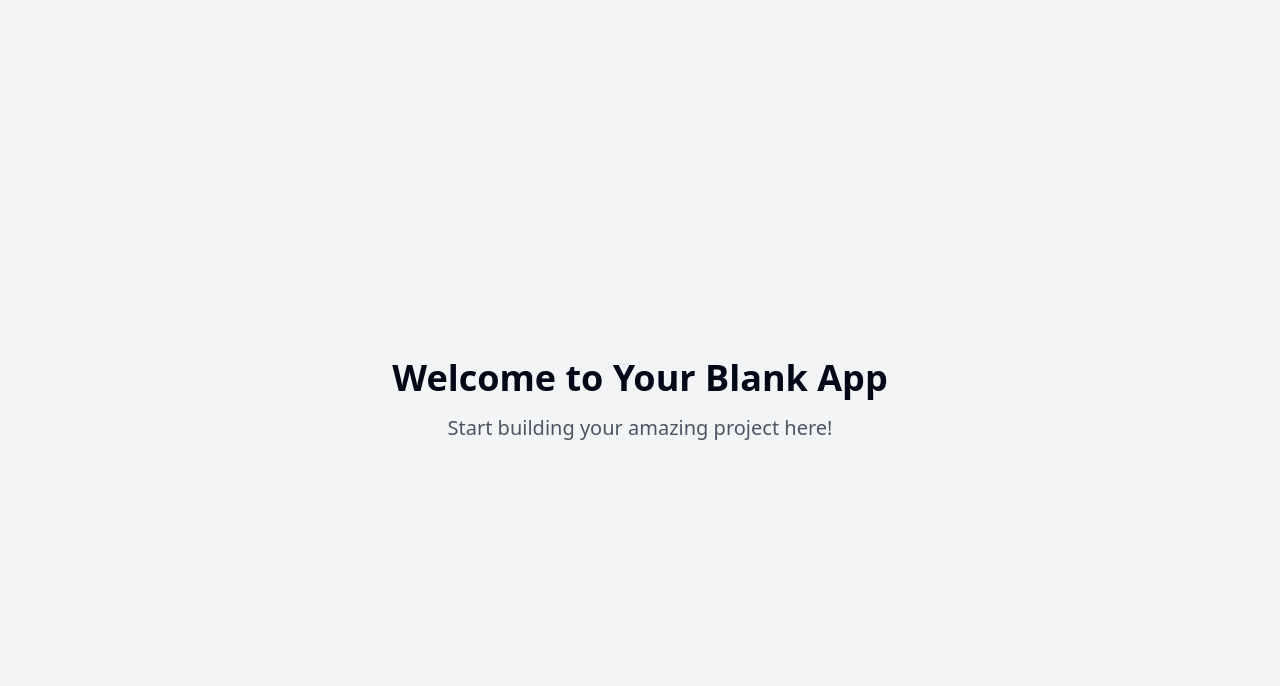
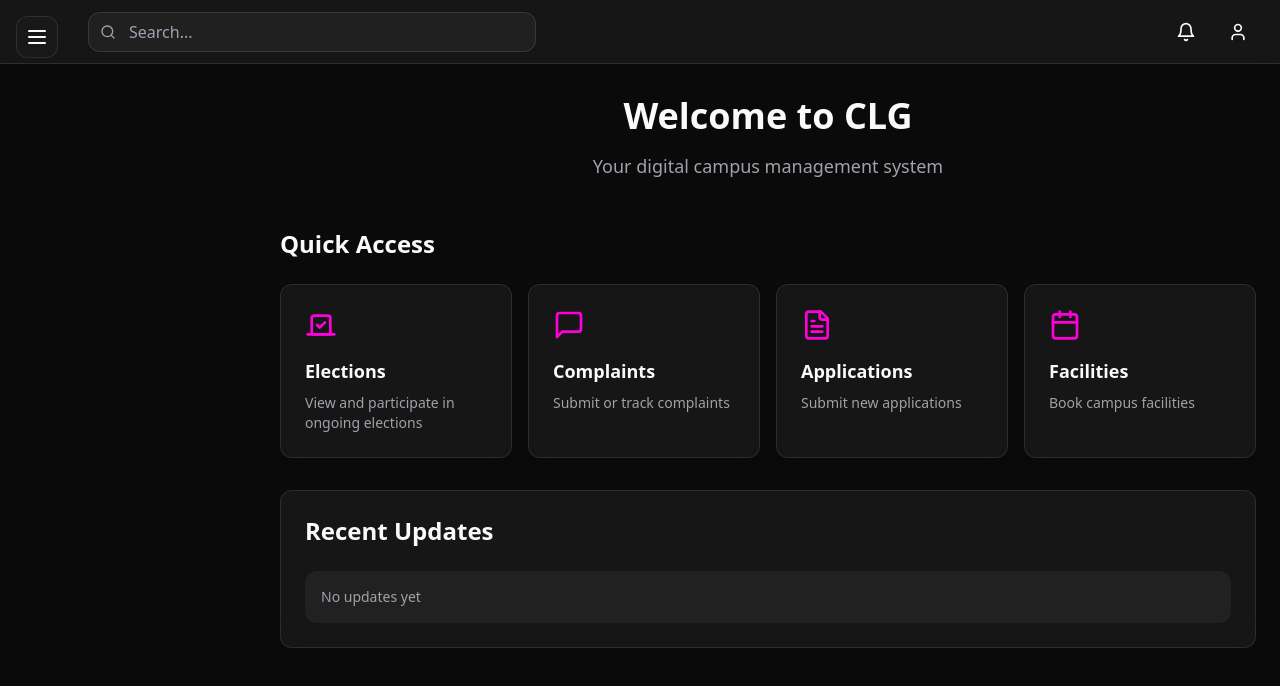
Before and after one commit to saitejainampudi/college-connective, a React (Vite) app: page / in a window 1280 px wide. Shown: the top 686 px of the page. Built offline with nearby package versions, Linux system fonts and the light colour scheme.

Commit message:
Implement Clg PWA
This commit implements the Clg PWA, a Progressive Web App designed to digitize and streamline college administrative functions.  The app includes features for elections, complaints, budget management, applications, and more.  A dark-themed UI is used.

```diff
--- /dev/null
+++ b/src/components/dashboard/QuickAccess.tsx
@@ -0,0 +1,47 @@
+
+import { FileText, MessageSquare, Vote, Calendar } from "lucide-react";
+
+const quickAccessItems = [
+  {
+    title: "Elections",
+    icon: Vote,
+    description: "View and participate in ongoing elections",
+    link: "/elections",
+  },
+  {
+    title: "Complaints",
+    icon: MessageSquare,
+    description: "Submit or track complaints",
+    link: "/complaints",
+  },
+  {
+    title: "Applications",
+    icon: FileText,
+    description: "Submit new applications",
+    link: "/applications",
+  },
+  {
+    title: "Facilities",
+    icon: Calendar,
+    description: "Book campus facilities",
+    link: "/facilities",
+  },
+];
+
+export function QuickAccess() {
+  return (
+    <div className="grid grid-cols-1 md:grid-cols-2 lg:grid-cols-4 gap-4">
+      {quickAccessItems.map((item) => (
+        <a
+          key={item.title}
+          href={item.link}
+          className="glass-card hover-scale p-6 rounded-xl"
+        >
+          <item.icon className="h-8 w-8 mb-4 text-primary" />
+          <h3 className="text-lg font-semibold mb-2">{item.title}</h3>
+          <p className="text-sm text-muted-foreground">{item.description}</p>
+        </a>
+      ))}
+    </div>
+  );
+}
--- /dev/null
+++ b/src/components/layout/Header.tsx
@@ -0,0 +1,29 @@
+
+import { Bell, Search, User } from "lucide-react";
+
+export function Header() {
+  return (
+    <header className="fixed top-0 right-0 left-0 h-16 bg-card/80 backdrop-blur-lg border-b border-white/10 z-30 px-6">
+      <div className="h-full flex items-center justify-between">
+        <div className="flex-1 ml-16">
+          <div className="relative max-w-md">
+            <Search className="absolute left-3 top-1/2 transform -translate-y-1/2 h-4 w-4 text-muted-foreground" />
+            <input
+              type="search"
+              placeholder="Search..."
+              className="w-full h-10 pl-10 pr-4 rounded-lg bg-white/5 border border-white/10 focus:outline-none focus:ring-2 focus:ring-primary/50"
+            />
+          </div>
+        </div>
+        <div className="flex items-center space-x-4">
+          <button className="p-2 rounded-lg hover:bg-white/5">
+            <Bell className="h-5 w-5" />
+          </button>
+          <button className="p-2 rounded-lg hover:bg-white/5">
+            <User className="h-5 w-5" />
+          </button>
+        </div>
+      </div>
+    </header>
+  );
+}
--- /dev/null
+++ b/src/components/layout/Sidebar.tsx
@@ -0,0 +1,39 @@
+
+import { useState } from "react";
+import { Menu, X } from "lucide-react";
+import { cn } from "@/lib/utils";
+
+export function Sidebar() {
+  const [isOpen, setIsOpen] = useState(false);
+
+  return (
+    <>
+      <button
+        onClick={() => setIsOpen(!isOpen)}
+        className="fixed top-4 left-4 z-50 p-2 rounded-lg bg-card/80 backdrop-blur-lg border border-white/10"
+      >
+        {isOpen ? <X className="h-6 w-6" /> : <Menu className="h-6 w-6" />}
+      </button>
+
+      <div
+        className={cn(
+          "fixed inset-y-0 left-0 w-64 bg-card/80 backdrop-blur-lg border-r border-white/10 transform transition-transform duration-300 ease-in-out z-40",
+          isOpen ? "translate-x-0" : "-translate-x-full"
+        )}
+      >
+        <div className="p-6">
+          <h1 className="text-2xl font-bold mb-8">CLG</h1>
+          <nav className="space-y-2">
+            <a href="/" className="nav-link block">Dashboard</a>
+            <a href="/elections" className="nav-link block">Elections</a>
+            <a href="/complaints" className="nav-link block">Complaints</a>
+            <a href="/applications" className="nav-link block">Applications</a>
+            <a href="/budget" className="nav-link block">Budget</a>
+            <a href="/facilities" className="nav-link block">Facilities</a>
+            <a href="/profile" className="nav-link block">Profile</a>
+          </nav>
+        </div>
+      </div>
+    </>
+  );
+}
--- a/src/index.css
+++ b/src/index.css
@@ -1,92 +1,30 @@
+
 @tailwind base;
 @tailwind components;
 @tailwind utilities;
 
 @layer base {
   :root {
-    --background: 0 0% 100%;
-    --foreground: 222.2 84% 4.9%;
-
-    --card: 0 0% 100%;
-    --card-foreground: 222.2 84% 4.9%;
-
-    --popover: 0 0% 100%;
-    --popover-foreground: 222.2 84% 4.9%;
-
-    --primary: 222.2 47.4% 11.2%;
+    --background: 0 0% 3.9%;
+    --foreground: 0 0% 98%;
+    --card: 240 10% 3.9%;
+    --card-foreground: 0 0% 98%;
+    --popover: 240 10% 3.9%;
+    --popover-foreground: 0 0% 98%;
+    --primary: 316 100% 50%;
     --primary-foreground: 210 40% 98%;
-
-    --secondary: 210 40% 96.1%;
-    --secondary-foreground: 222.2 47.4% 11.2%;
-
-    --muted: 210 40% 96.1%;
-    --muted-foreground: 215.4 16.3% 46.9%;
-
-    --accent: 210 40% 96.1%;
-    --accent-foreground: 222.2 47.4% 11.2%;
-
-    --destructive: 0 84.2% 60.2%;
-    --destructive-foreground: 210 40% 98%;
-
-    --border: 214.3 31.8% 91.4%;
-    --input: 214.3 31.8% 91.4%;
-    --ring: 222.2 84% 4.9%;
-
-    --radius: 0.5rem;
-
-    --sidebar-background: 0 0% 98%;
-
-    --sidebar-foreground: 240 5.3% 26.1%;
-
-    --sidebar-primary: 240 5.9% 10%;
-
-    --sidebar-primary-foreground: 0 0% 98%;
-
-    --sidebar-accent: 240 4.8% 95.9%;
-
-    --sidebar-accent-foreground: 240 5.9% 10%;
-
-    --sidebar-border: 220 13% 91%;
-
-    --sidebar-ring: 217.2 91.2% 59.8%;
-  }
-
-  .dark {
-    --background: 222.2 84% 4.9%;
-    --foreground: 210 40% 98%;
-
-    --card: 222.2 84% 4.9%;
-    --card-foreground: 210 40% 98%;
-
-    --popover: 222.2 84% 4.9%;
-    --popover-foreground: 210 40% 98%;
-
-    --primary: 210 40% 98%;
-    --primary-foreground: 222.2 47.4% 11.2%;
-
-    --secondary: 217.2 32.6% 17.5%;
-    --secondary-foreground: 210 40% 98%;
-
-    --muted: 217.2 32.6% 17.5%;
-    --muted-foreground: 215 20.2% 65.1%;
-
-    --accent: 217.2 32.6% 17.5%;
-    --accent-foreground: 210 40% 98%;
-
+    --secondary: 240 3.7% 15.9%;
+    --secondary-foreground: 0 0% 98%;
+    --muted: 240 3.7% 15.9%;
+    --muted-foreground: 240 5% 64.9%;
+    --accent: 240 3.7% 15.9%;
+    --accent-foreground: 0 0% 98%;
     --destructive: 0 62.8% 30.6%;
-    --destructive-foreground: 210 40% 98%;
-
-    --border: 217.2 32.6% 17.5%;
-    --input: 217.2 32.6% 17.5%;
-    --ring: 212.7 26.8% 83.9%;
-    --sidebar-background: 240 5.9% 10%;
-    --sidebar-foreground: 240 4.8% 95.9%;
-    --sidebar-primary: 224.3 76.3% 48%;
-    --sidebar-primary-foreground: 0 0% 100%;
-    --sidebar-accent: 240 3.7% 15.9%;
-    --sidebar-accent-foreground: 240 4.8% 95.9%;
-    --sidebar-border: 240 3.7% 15.9%;
-    --sidebar-ring: 217.2 91.2% 59.8%;
+    --destructive-foreground: 0 0% 98%;
+    --border: 240 3.7% 15.9%;
+    --input: 240 3.7% 15.9%;
+    --ring: 240 4.9% 83.9%;
+    --radius: 0.75rem;
   }
 }
 
@@ -94,8 +32,19 @@
   * {
     @apply border-border;
   }
+  body {
+    @apply bg-background text-foreground overflow-x-hidden;
+  }
 
-  body {
-    @apply bg-background text-foreground;
+  .glass-card {
+    @apply bg-card/80 backdrop-blur-lg border border-white/10 shadow-lg;
+  }
+
+  .hover-scale {
+    @apply transition-transform duration-300 hover:scale-105;
+  }
+
+  .nav-link {
+    @apply px-4 py-2 rounded-lg transition-colors duration-200 hover:bg-white/10;
   }
 }
--- a/src/pages/Index.tsx
+++ b/src/pages/Index.tsx
@@ -1,12 +1,37 @@
-// Update this page (the content is just a fallback if you fail to update the page)
+
+import { Sidebar } from "@/components/layout/Sidebar";
+import { Header } from "@/components/layout/Header";
+import { QuickAccess } from "@/components/dashboard/QuickAccess";
 
 const Index = () => {
   return (
-    <div className="min-h-screen flex items-center justify-center bg-gray-100">
-      <div className="text-center">
-        <h1 className="text-4xl font-bold mb-4">Welcome to Your Blank App</h1>
-        <p className="text-xl text-gray-600">Start building your amazing project here!</p>
-      </div>
+    <div className="min-h-screen bg-background">
+      <Sidebar />
+      <Header />
+      <main className="pt-24 px-6 pb-6 ml-0 md:ml-64">
+        <div className="max-w-7xl mx-auto space-y-8 animate-fade-in">
+          <section className="text-center mb-12">
+            <h1 className="text-4xl font-bold mb-4">Welcome to CLG</h1>
+            <p className="text-lg text-muted-foreground">
+              Your digital campus management system
+            </p>
+          </section>
+
+          <section>
+            <h2 className="text-2xl font-semibold mb-6">Quick Access</h2>
+            <QuickAccess />
+          </section>
+
+          <section className="glass-card rounded-xl p-6">
+            <h2 className="text-2xl font-semibold mb-6">Recent Updates</h2>
+            <div className="space-y-4">
+              <div className="p-4 bg-white/5 rounded-lg">
+                <p className="text-sm text-muted-foreground">No updates yet</p>
+              </div>
+            </div>
+          </section>
+        </div>
+      </main>
     </div>
   );
 };
--- a/tailwind.config.ts
+++ b/tailwind.config.ts
@@ -1,3 +1,4 @@
+
 import type { Config } from "tailwindcss";
 
 export default {
@@ -12,85 +13,73 @@ export default {
   theme: {
     container: {
       center: true,
-			padding: '2rem',
+      padding: "2rem",
       screens: {
-				'2xl': '1400px'
-			}
+        "2xl": "1400px",
+      },
     },
     extend: {
       colors: {
-				border: 'hsl(var(--border))',
-				input: 'hsl(var(--input))',
-				ring: 'hsl(var(--ring))',
-				background: 'hsl(var(--background))',
-				foreground: 'hsl(var(--foreground))',
+        border: "hsl(var(--border))",
+        input: "hsl(var(--input))",
+        ring: "hsl(var(--ring))",
+        background: "hsl(var(--background))",
+        foreground: "hsl(var(--foreground))",
         primary: {
-					DEFAULT: 'hsl(var(--primary))',
-					foreground: 'hsl(var(--primary-foreground))'
+          DEFAULT: "#FF00DA",
+          foreground: "hsl(var(--primary-foreground))",
         },
         secondary: {
-					DEFAULT: 'hsl(var(--secondary))',
-					foreground: 'hsl(var(--secondary-foreground))'
+          DEFAULT: "hsl(var(--secondary))",
+          foreground: "hsl(var(--secondary-foreground))",
         },
         destructive: {
-					DEFAULT: 'hsl(var(--destructive))',
-					foreground: 'hsl(var(--destructive-foreground))'
+          DEFAULT: "hsl(var(--destructive))",
+          foreground: "hsl(var(--destructive-foreground))",
         },
         muted: {
-					DEFAULT: 'hsl(var(--muted))',
-					foreground: 'hsl(var(--muted-foreground))'
+          DEFAULT: "hsl(var(--muted))",
+          foreground: "hsl(var(--muted-foreground))",
         },
         accent: {
-					DEFAULT: 'hsl(var(--accent))',
-					foreground: 'hsl(var(--accent-foreground))'
-				},
-				popover: {
-					DEFAULT: 'hsl(var(--popover))',
-					foreground: 'hsl(var(--popover-foreground))'
+          DEFAULT: "hsl(var(--accent))",
+          foreground: "hsl(var(--accent-foreground))",
         },
         card: {
-					DEFAULT: 'hsl(var(--card))',
-					foreground: 'hsl(var(--card-foreground))'
+          DEFAULT: "#1A1A1A",
+          foreground: "#FFFFFF",
         },
-				sidebar: {
-					DEFAULT: 'hsl(var(--sidebar-background))',
-					foreground: 'hsl(var(--sidebar-foreground))',
-					primary: 'hsl(var(--sidebar-primary))',
-					'primary-foreground': 'hsl(var(--sidebar-primary-foreground))',
-					accent: 'hsl(var(--sidebar-accent))',
-					'accent-foreground': 'hsl(var(--sidebar-accent-foreground))',
-					border: 'hsl(var(--sidebar-border))',
-					ring: 'hsl(var(--sidebar-ring))'
-				}
       },
       borderRadius: {
-				lg: 'var(--radius)',
-				md: 'calc(var(--radius) - 2px)',
-				sm: 'calc(var(--radius) - 4px)'
+        lg: "var(--radius)",
+        md: "calc(var(--radius) - 2px)",
+        sm: "calc(var(--radius) - 4px)",
       },
       keyframes: {
-				'accordion-down': {
-					from: {
-						height: '0'
+        "accordion-down": {
+          from: { height: "0" },
+          to: { height: "var(--radix-accordion-content-height)" },
         },
-					to: {
-						height: 'var(--radix-accordion-content-height)'
-					}
+        "accordion-up": {
+          from: { height: "var(--radix-accordion-content-height)" },
+          to: { height: "0" },
         },
-				'accordion-up': {
-					from: {
-						height: 'var(--radix-accordion-content-height)'
+        "fade-in": {
+          "0%": { opacity: "0", transform: "translateY(10px)" },
+          "100%": { opacity: "1", transform: "translateY(0)" },
         },
-					to: {
-						height: '0'
-					}
-				}
+        "slide-in": {
+          "0%": { transform: "translateX(-100%)" },
+          "100%": { transform: "translateX(0)" },
+        },
       },
       animation: {
-				'accordion-down': 'accordion-down 0.2s ease-out',
-				'accordion-up': 'accordion-up 0.2s ease-out'
-			}
-		}
+        "accordion-down": "accordion-down 0.2s ease-out",
+        "accordion-up": "accordion-up 0.2s ease-out",
+        "fade-in": "fade-in 0.3s ease-out",
+        "slide-in": "slide-in 0.3s ease-out",
+      },
+    },
   },
   plugins: [require("tailwindcss-animate")],
 } satisfies Config;
```
Lines whose indentation alone changed are shown as unchanged.
